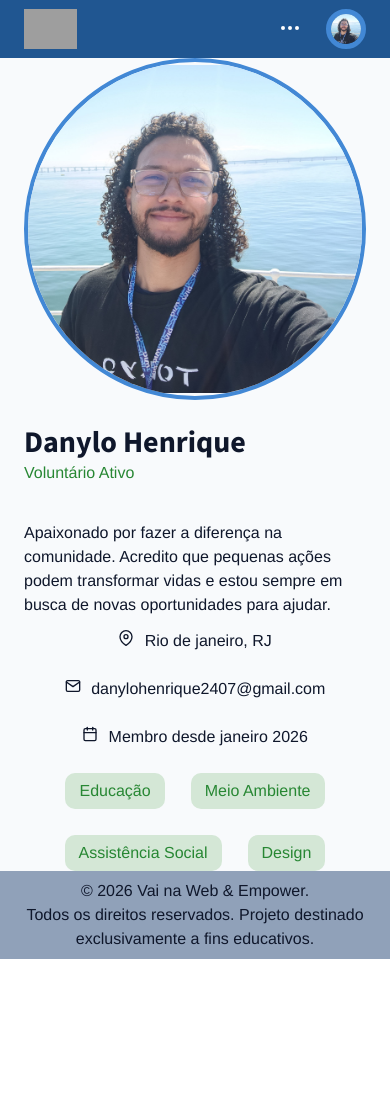
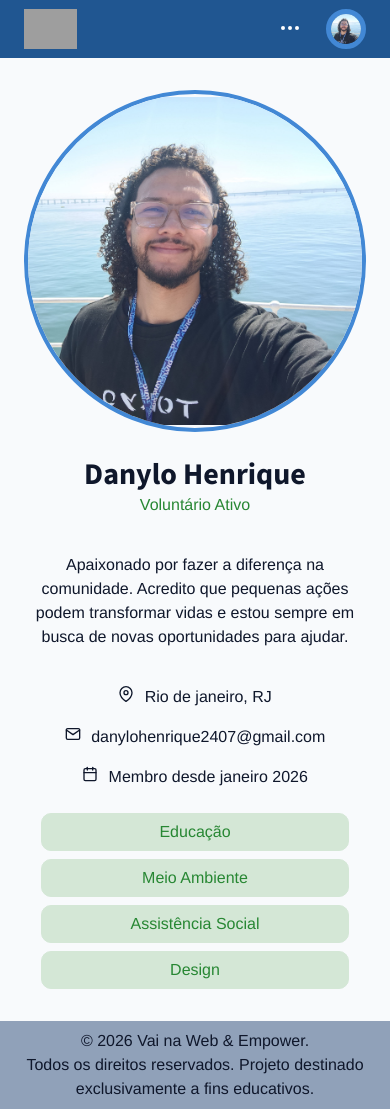
Before and after one commit to DanyloHenrique/connect_desafio_final_vnw, a React (Vite) app: page /user in a window 390 px wide. Before the commit the page ends 959 px from the top, so only its background shows below. Built offline with nearby package versions, Linux system fonts and the light colour scheme; grey boxes are pictures that could not be loaded.

Commit message:
style(user): fix design in device mobile

```diff
--- a/src/pages/user/index.jsx
+++ b/src/pages/user/index.jsx
@@ -1,9 +1,6 @@
-import React from 'react'
-
-import { FiMapPin, FiMail, FiCalendar } from 'react-icons/fi'
+import { FiCalendar, FiMail, FiMapPin } from 'react-icons/fi'
 
 import eu from '@/assets/eu.jpg'
-
 import styles from './user.module.scss'
 
 const UserPage = () => {
--- a/src/pages/user/user.module.scss
+++ b/src/pages/user/user.module.scss
@@ -9,10 +9,21 @@
   flex-direction: column;
   align-items: center;
   gap: 1.625rem;
+  margin: 2rem 0;
+  text-align: center;
 
   @media (min-width: vars.$breakpoint-medium) {
+    margin: 0;
     flex-direction: row;
     width: 90%;
+    border-radius: 12px;
+    padding: 0.5rem 1rem;
+    box-shadow: 0 0 2px 2px rgba($color: #000000, $alpha: 0.6);
+
+    transition: box-shadow 100ms ease-in;
+    &:hover {
+      box-shadow: 0 0 2px 2px rgba($color: vars.$color-blue-700, $alpha: 0.6);
+    }
   }
 
   img {
@@ -47,10 +58,10 @@
     }
 
     & > p {
-      margin: 2.25rem 0 0.75rem;
+      margin: 2.25rem 0 2.25rem;
 
       @media (min-width: vars.$breakpoint-medium) {
-        margin-top: 1.25rem;
+        margin: 1.25rem 0 0.75rem;
       }
     }
 
@@ -59,7 +70,7 @@
       flex-wrap: wrap;
       flex-direction: column;
       align-items: center;
-      gap: 1.5rem;
+      gap: 1rem;
 
       svg {
         margin-right: 0.375rem;
@@ -67,6 +78,7 @@
 
       @media (min-width: vars.$breakpoint-medium) {
         flex-direction: row;
+        gap: 1.5rem;
         p {
           display: flex;
           align-items: center;
@@ -77,25 +89,34 @@
 
   &__tags {
     display: flex;
+    justify-content: center;
     flex-wrap: wrap;
-    justify-content: center;
+    gap: 8px;
+
+    flex-direction: column;
+    margin: 1.5rem auto 0;
+    width: 90%;
+    margin-top: 1.5rem;
+
     @media (min-width: vars.$breakpoint-medium) {
+      flex-direction: row;
       justify-content: start;
+      margin: 1.5rem 0 0;
+      width: 100%;
     }
 
-    gap: 26px;
-    margin-top: 1.5rem;
-
     p {
+      border: 1px solid vars.$color-green-100;
       background-color: vars.$color-green-100;
       color: vars.$color-green-700;
       padding: 0.375rem 0.875rem;
       border-radius: 0.625rem;
 
-      transition: color 300ms ease;
+      transition: color 300ms ease, border 300ms ease;
 
       &:hover {
-        color: vars.$color-blue-800;
+        color: vars.$color-slate-950;
+        border-color: vars.$color-green-700;
       }
     }
   }
```
